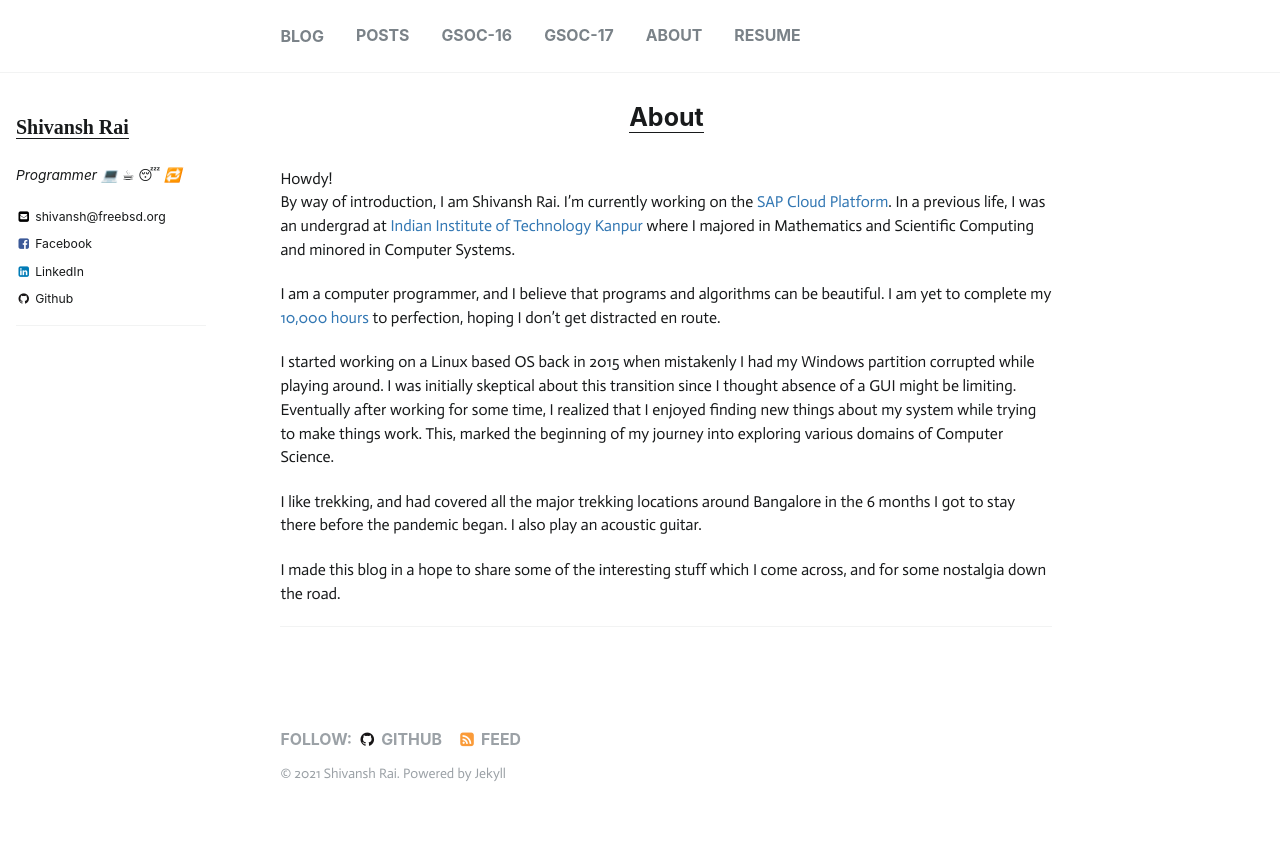
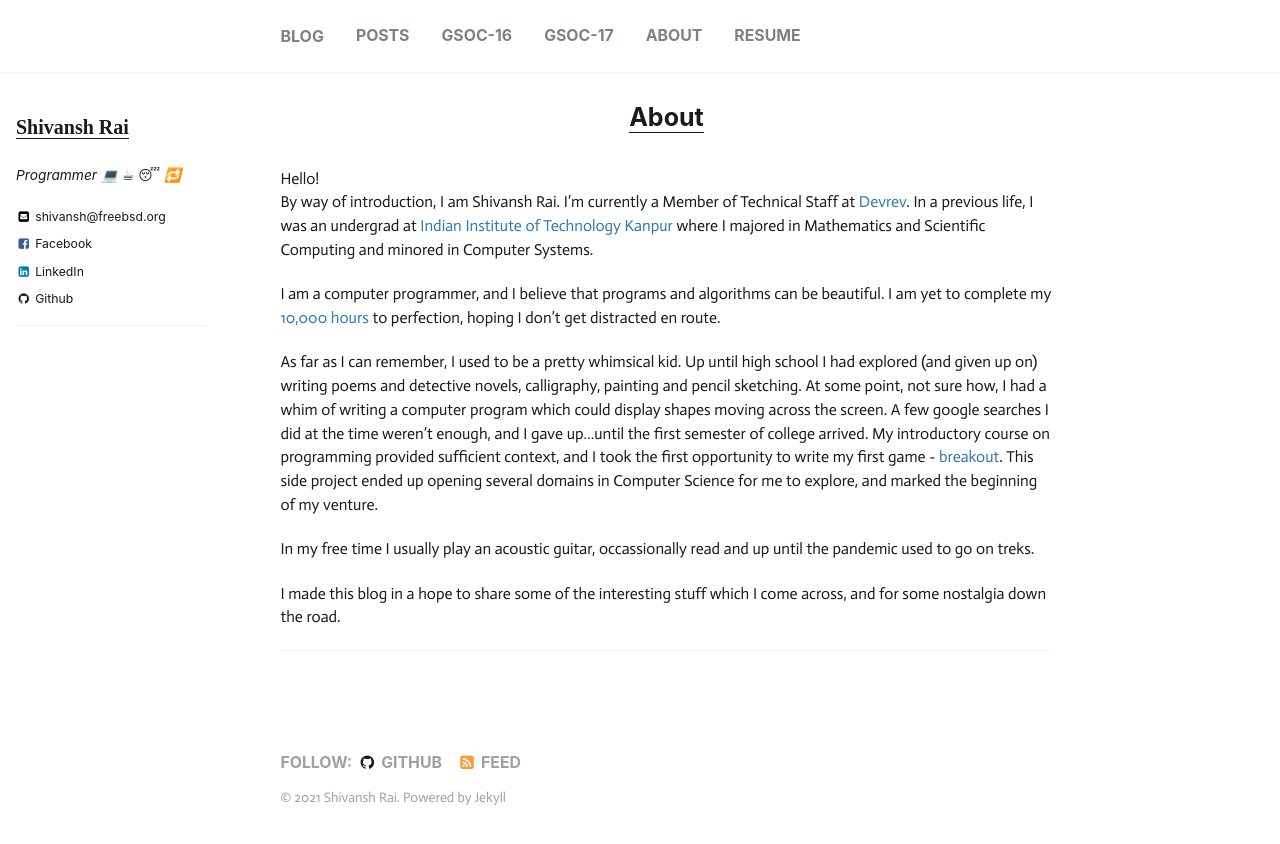
Before and after one commit to shivansh/shivansh.github.io, a Jekyll site: the page built from _pages/about.md, in a window 1280 px wide. Shown: the top 844 px of the page. Built offline with Jekyll 4.4.1, drawn with Linux system fonts in a browser that asks for light colours; emoji names are drawn with the system emoji font.

Commit message:
Update about page

```diff
--- a/_pages/about.md
+++ b/_pages/about.md
@@ -5,14 +5,14 @@ sitemap: false
 permalink: /about
 ---
 
-Howdy!<br>
-By way of introduction, I am Shivansh Rai. I'm currently working on the [SAP Cloud Platform](https://cloudplatform.sap.com/index.html). In a previous life, I was an undergrad at [Indian Institute of Technology Kanpur](http://www.iitk.ac.in/) where I majored in Mathematics and Scientific Computing and minored in Computer Systems.
+Hello!<br>
+By way of introduction, I am Shivansh Rai. I'm currently a Member of Technical Staff at [Devrev](http://devrev.ai). In a previous life, I was an undergrad at [Indian Institute of Technology Kanpur](http://www.iitk.ac.in/) where I majored in Mathematics and Scientific Computing and minored in Computer Systems.
 
 I am a computer programmer, and I believe that programs and algorithms can be beautiful. I am yet to complete my [10,000 hours](https://en.wikipedia.org/wiki/Outliers_(book)){:target="_blank"} to perfection, hoping I don't get distracted en route.
 
-I started working on a Linux based OS back in 2015 when mistakenly I had my Windows partition corrupted while playing around. I was initially skeptical about this transition since I thought absence of a GUI might be limiting. Eventually after working for some time, I realized that I enjoyed finding new things about my system while trying to make things work. This, marked the beginning of my journey into exploring various domains of Computer Science.
+As far as I can remember, I used to be a pretty whimsical kid. Up until high school I had explored (and given up on) writing poems and detective novels, calligraphy, painting and pencil sketching. At some point, not sure how, I had a whim of writing a computer program which could display shapes moving across the screen. A few google searches I did at the time weren't enough, and I gave up...until the first semester of college arrived. My introductory course on programming provided sufficient context, and I took the first opportunity to write my first game - [breakout](https://github.com/shivansh/breakout). This side project ended up opening several domains in Computer Science for me to explore, and marked the beginning of my venture.
 
-I like trekking, and had covered all the major trekking locations around Bangalore in the 6 months I got to stay there before the pandemic began. I also play an acoustic guitar.
+In my free time I usually play an acoustic guitar, occassionally read and up until the pandemic used to go on treks.
 
 I made this blog in a hope to share some of the interesting stuff which I come across, and for some nostalgia down the road.
 
```
